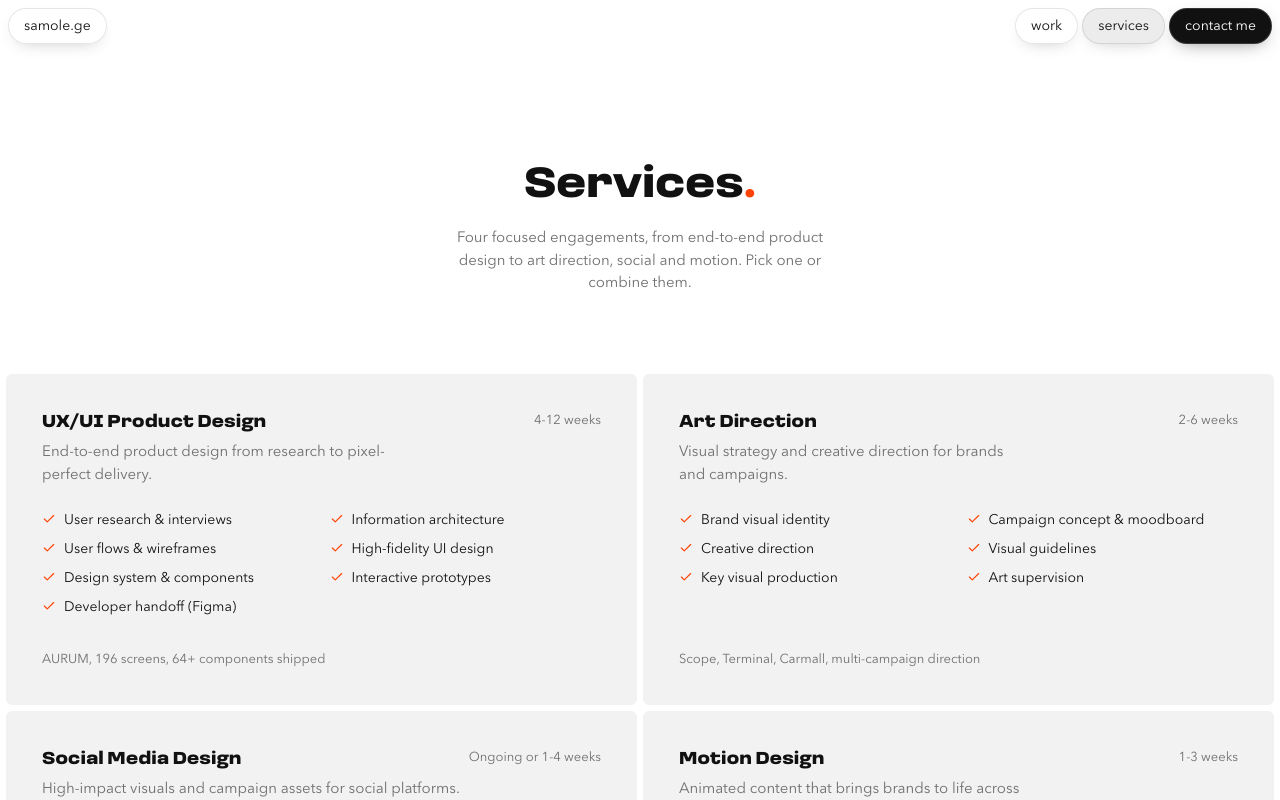
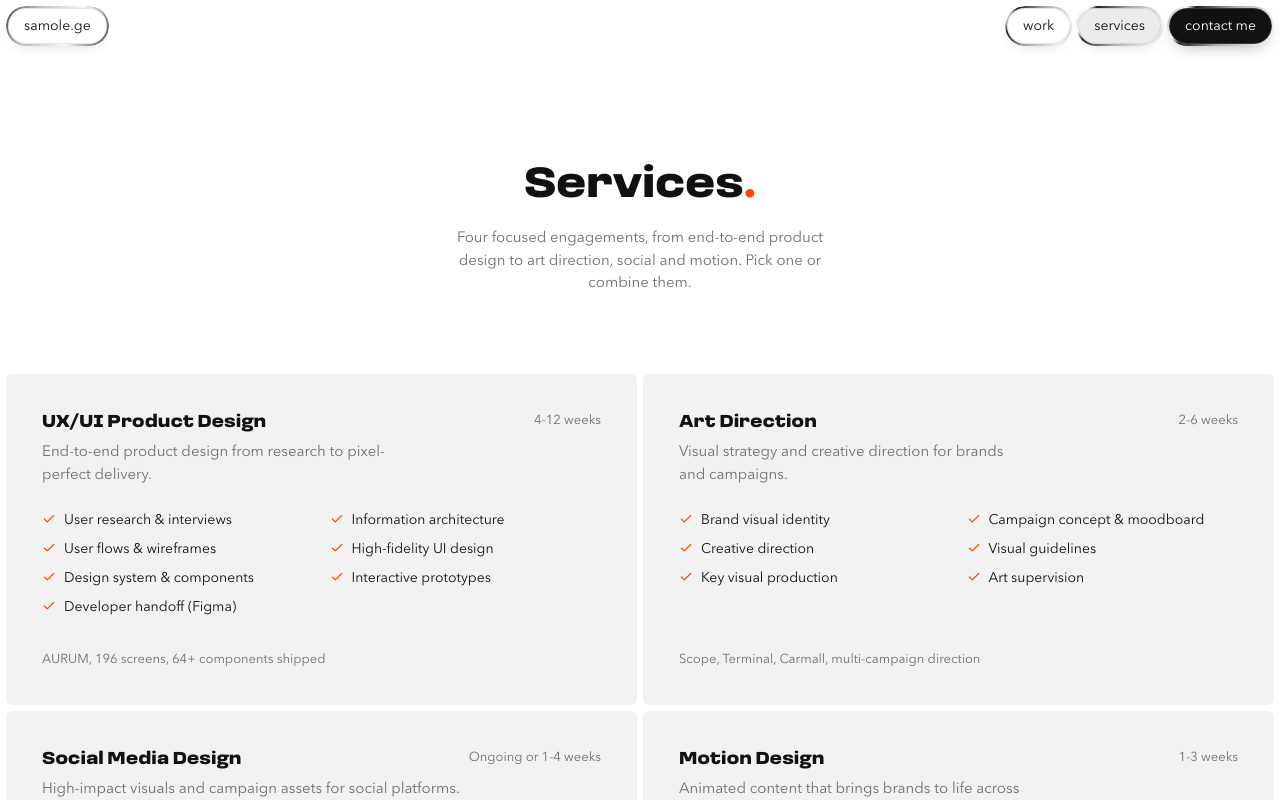
Before and after one commit to samolae/Salomem, a React (Vite) app: page /services in a window 1280 px wide. Shown: the top 800 px of the page. Built offline with nearby package versions, Linux system fonts and the light colour scheme; a web font is replaced by a local one.

Commit message:
Buttons: polished chrome ring with sliding reflections (after spaceui.one)
Co-Authored-By: Claude Opus 5.5 <noreply@anthropic.com>
Claude-Session: https://claude.ai/code/session_01Qp5BUKYT9N3deWkwTKb9NA

```diff
--- a/src/app/baked/flourish.tsx
+++ b/src/app/baked/flourish.tsx
@@ -95,7 +95,7 @@ export function LeaningPills({ className = '' }: { size?: 'sm' | 'md'; className
   const { tx } = useI18n();
   const reduce = useReducedMotion();
   const [hot, setHot] = useState<0 | 1 | null>(null);
-  const shape = 'inline-flex items-center justify-center gap-2 h-12 px-6 rounded-full text-[15px] leading-none whitespace-nowrap transition-[background-color,box-shadow] duration-200 outline-none focus-visible:shadow-[0_0_0_2px_#fff,0_0_0_4px_#111]';
+  const shape = 'chrome inline-flex items-center justify-center gap-2 h-12 px-6 rounded-full text-[15px] leading-none whitespace-nowrap transition-[background-color,box-shadow] duration-200 outline-none focus-visible:shadow-[0_0_0_2px_#fff,0_0_0_4px_#111]';
   // index 0 = left pill, 1 = right pill
   const pose = (i: 0 | 1) => {
     if (reduce || hot === null) return { x: 0, y: 0, rotate: 0, scale: 1 };
@@ -118,7 +118,7 @@ export function LeaningPills({ className = '' }: { size?: 'sm' | 'md'; className
     </motion.span>
   );
   return (
-    <div className={`inline-flex items-center gap-2 ${className}`} data-cta>
+    <div className={`inline-flex items-center gap-3 ${className}`} data-cta>
       {wrap(0,
         <a href={WA_URL} target="_blank" rel="noopener noreferrer"
           className={`${shape} bg-white text-[#111] ring-1 ring-inset ring-black/10 shadow-[0_8px_24px_-10px_rgba(0,0,0,0.3)] hover:bg-[#f6f6f6]`}>
--- a/src/app/baked/shell.tsx
+++ b/src/app/baked/shell.tsx
@@ -57,7 +57,7 @@ function TopNav() {
         </Link>
 
         {/* Desktop pills */}
-        <div className="hidden sm:flex items-center gap-1 pointer-events-auto">
+        <div className="hidden sm:flex items-center gap-2 pointer-events-auto">
           {NAV.map((n) => (
             <Link key={n.to} to={to(n.to)} aria-current={isActive(bare, n.to) ? 'page' : undefined} className={pillCls(false)}
               style={isActive(bare, n.to) ? ACTIVE : undefined}>
--- a/src/app/baked/ui.tsx
+++ b/src/app/baked/ui.tsx
@@ -22,14 +22,14 @@ export const T = {
 /* ── Pills ────────────────────────────────────────────────────────── */
 /** Same family as the Let's chat / Book a call pills: round, white with a hairline ring, black for the primary one */
 export const pillCls = (active = false) =>
-  `inline-flex items-center justify-center gap-1.5 h-9 px-4 rounded-full text-[14px] leading-none whitespace-nowrap transition-[background-color,color,transform,box-shadow] duration-200 hover:-translate-y-px outline-none focus-visible:shadow-[0_0_0_2px_#fff,0_0_0_4px_#111] ${
+  `chrome chrome-sm inline-flex items-center justify-center gap-1.5 h-9 px-4 rounded-full text-[14px] leading-none whitespace-nowrap transition-[background-color,color,transform,box-shadow] duration-200 hover:-translate-y-px outline-none focus-visible:shadow-[0_0_0_2px_#fff,0_0_0_4px_#111] ${
     active
       ? 'bg-[#111] text-white ring-1 ring-inset ring-white/15 shadow-[0_6px_18px_-8px_rgba(0,0,0,0.5)] hover:bg-[#222]'
       : 'bg-white/90 text-[#111] ring-1 ring-inset ring-black/10 shadow-[0_6px_18px_-10px_rgba(0,0,0,0.3)] hover:bg-[#f6f6f6] backdrop-blur-md'
   }`;
 
 export const darkPillCls =
-  'inline-flex items-center justify-center gap-2 h-12 px-6 rounded-full bg-[#111] text-white text-[15px] leading-none whitespace-nowrap ring-1 ring-inset ring-white/15 shadow-[0_8px_24px_-10px_rgba(0,0,0,0.5)] hover:bg-[#222] hover:-translate-y-px transition-[background-color,transform,box-shadow] duration-200 outline-none focus-visible:shadow-[0_0_0_2px_#fff,0_0_0_4px_#111]';
+  'chrome inline-flex items-center justify-center gap-2 h-12 px-6 rounded-full bg-[#111] text-white text-[15px] leading-none whitespace-nowrap ring-1 ring-inset ring-white/15 shadow-[0_8px_24px_-10px_rgba(0,0,0,0.5)] hover:bg-[#222] hover:-translate-y-px transition-[background-color,transform,box-shadow] duration-200 outline-none focus-visible:shadow-[0_0_0_2px_#fff,0_0_0_4px_#111]';
 
 export function CtaLink({ to = '/contact', children }: { to?: string; children?: ReactNode }) {
   const { tx, to: lp } = useI18n();
--- a/src/styles/scroll-motion.css
+++ b/src/styles/scroll-motion.css
@@ -78,3 +78,42 @@
     opacity: 1 !important;
   }
 }
+
+/* ── Chrome ring on buttons (after spaceui.one): a thin bezel of polished
+   metal whose reflections slide round the edge. The ring sits just outside
+   the button, so its size and padding stay as they were. */
+.chrome {
+  position: relative;
+  isolation: isolate;
+  --ring: 3px;
+}
+.chrome::before {
+  content: '';
+  position: absolute;
+  inset: calc(var(--ring) * -1);
+  padding: var(--ring);
+  border-radius: inherit;
+  background:
+    linear-gradient(115deg,
+      #3b3f45 0%, #d9dce0 8%, #ffffff 10%, #1e2024 12.5%, #a7acb3 22%,
+      #eef0f2 34%, #5b6067 44%, #ffffff 49%, #ffffff 50%, #22252a 53%,
+      #b9bdc3 63%, #f7f8fa 75%, #464a51 86%, #ffffff 92%, #3b3f45 100%);
+  background-size: 320% 320%;
+  animation: chrome-slide 7s linear infinite;
+  -webkit-mask: linear-gradient(#000 0 0) content-box, linear-gradient(#000 0 0);
+  -webkit-mask-composite: xor;
+  mask: linear-gradient(#000 0 0) content-box, linear-gradient(#000 0 0);
+  mask-composite: exclude;
+  pointer-events: none;
+  z-index: -1;
+  box-shadow: 0 1px 2px rgba(0, 0, 0, 0.25);
+}
+.chrome-sm { --ring: 2px; }
+.chrome:hover::before { animation-duration: 2.4s; }
+@keyframes chrome-slide {
+  from { background-position: 0% 50%; }
+  to { background-position: 100% 50%; }
+}
+@media (prefers-reduced-motion: reduce) {
+  .chrome::before { animation: none; background-position: 40% 50%; }
+}
```
